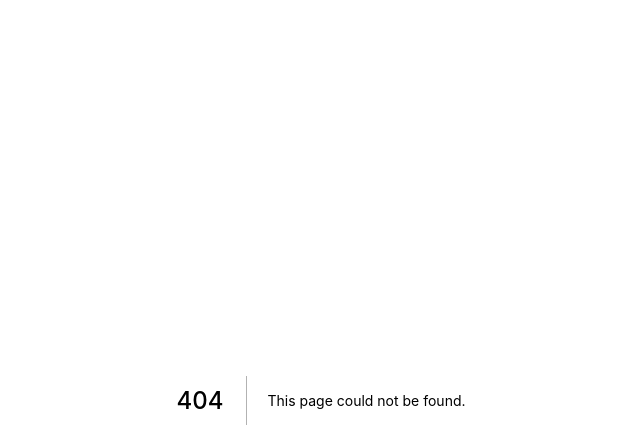
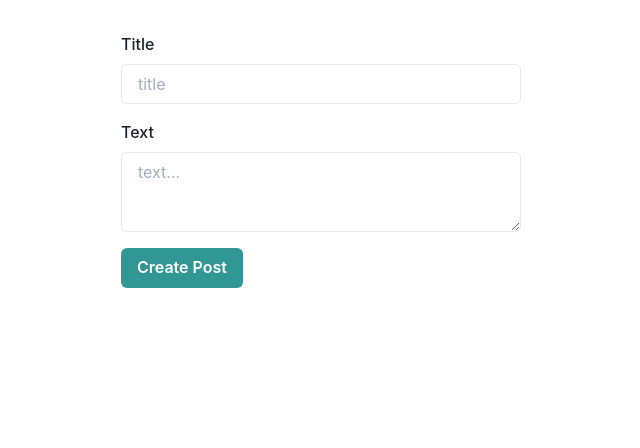
Before and after one commit to ericewold/unreddit-web, a Next.js app: page /create-post in a window 1280 px wide. Before the commit this address had no page. Shown: the top 448 px of the page, without its empty margins (319-959 px from the left). Built offline with nearby package versions, Linux system fonts and the light colour scheme.

Commit message:
stub in create post form

```diff
--- a/src/components/InputField.tsx
+++ b/src/components/InputField.tsx
@@ -4,29 +4,35 @@
   FormControl,
   FormLabel,
   Input,
-  FormErrorMessage
+  FormErrorMessage,
+  Textarea,
 } from "@chakra-ui/react";
 
 type InputFieldProps = InputHTMLAttributes<HTMLInputElement> & {
   label: string;
   name: string;
+  textarea?: boolean;
 };
 
 export const InputField: React.FC<InputFieldProps> = ({
   label,
+  textarea,
   size: _,
   ...props
 }) => {
-  const [field, { error }] = useField(props);
-
+  let InputOrTextarea = Input;
+  if (textarea) {
+    InputOrTextarea = Textarea;
+  }
   // !!error
   // '' = true
   // 'stuff' = false
+  const [field, { error }] = useField(props);
 
   return (
     <FormControl isInvalid={!!error}>
       <FormLabel htmlFor={field.name}>{label}</FormLabel>
-      <Input {...field} {...props} id={field.name} />
+      <InputOrTextarea {...field} {...props} id={field.name} />
       {error ? <FormErrorMessage>{error}</FormErrorMessage> : null}
     </FormControl>
   );
--- /dev/null
+++ b/src/pages/create-post.tsx
@@ -0,0 +1,43 @@
+import { Box, Button } from "@chakra-ui/react";
+import { Formik, Form } from "formik";
+import React from "react";
+import { InputField } from "../components/InputField";
+import { Wrapper } from "../components/Wrapper";
+
+const CreatePost: React.FC<{}> = ({}) => {
+  return (
+    <Wrapper variant="small">
+      <Formik
+        initialValues={{ title: "", text: "" }}
+        onSubmit={async (values) => {
+          console.log(values);
+        }}
+      >
+        {({ isSubmitting }) => (
+          <Form>
+            <InputField name="title" placeholder="title" label="Title" />
+            <Box mt={4}>
+              <InputField
+                textarea
+                name="text"
+                placeholder="text..."
+                label="Text"
+              />
+            </Box>
+
+            <Button
+              mt={4}
+              type="submit"
+              isLoading={isSubmitting}
+              colorScheme="teal"
+            >
+              Create Post
+            </Button>
+          </Form>
+        )}
+      </Formik>
+    </Wrapper>
+  );
+};
+
+export default CreatePost;
```
